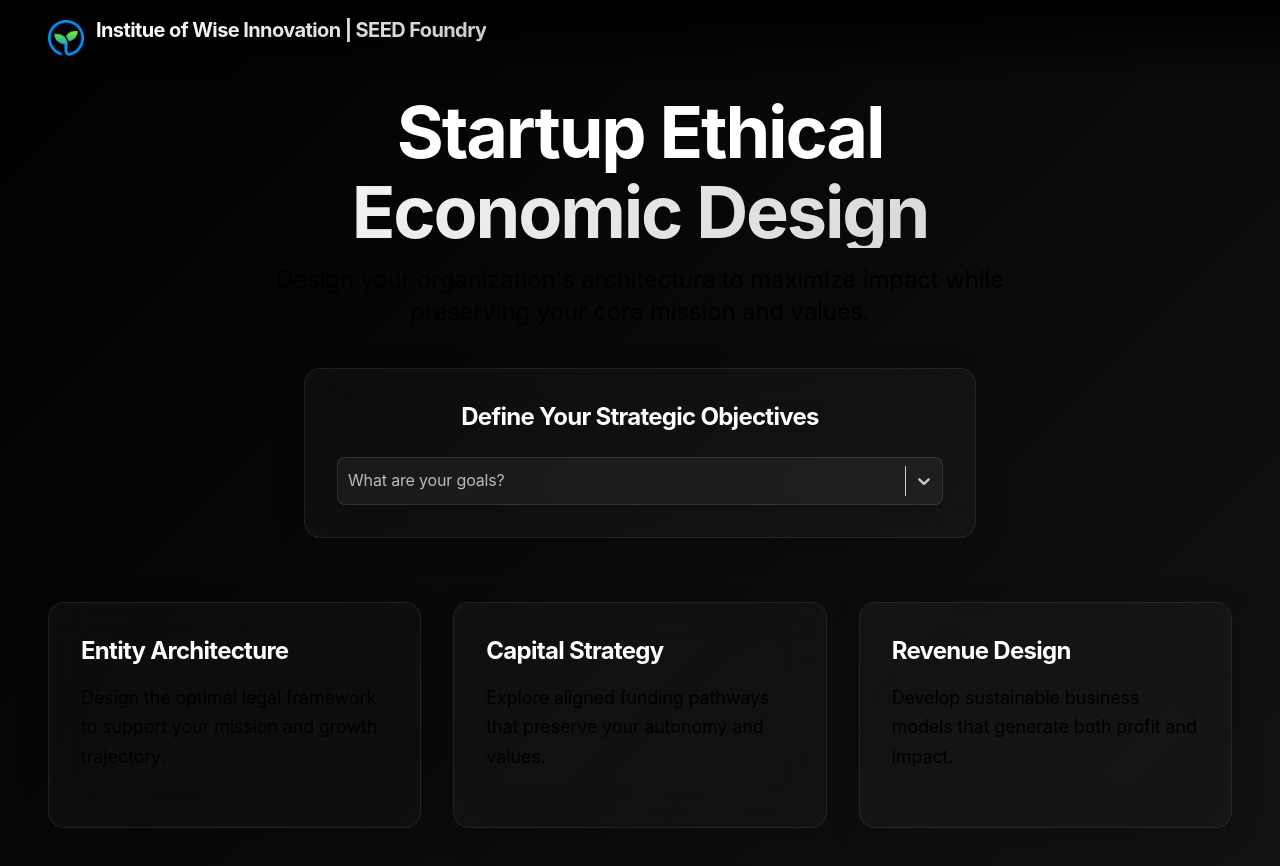
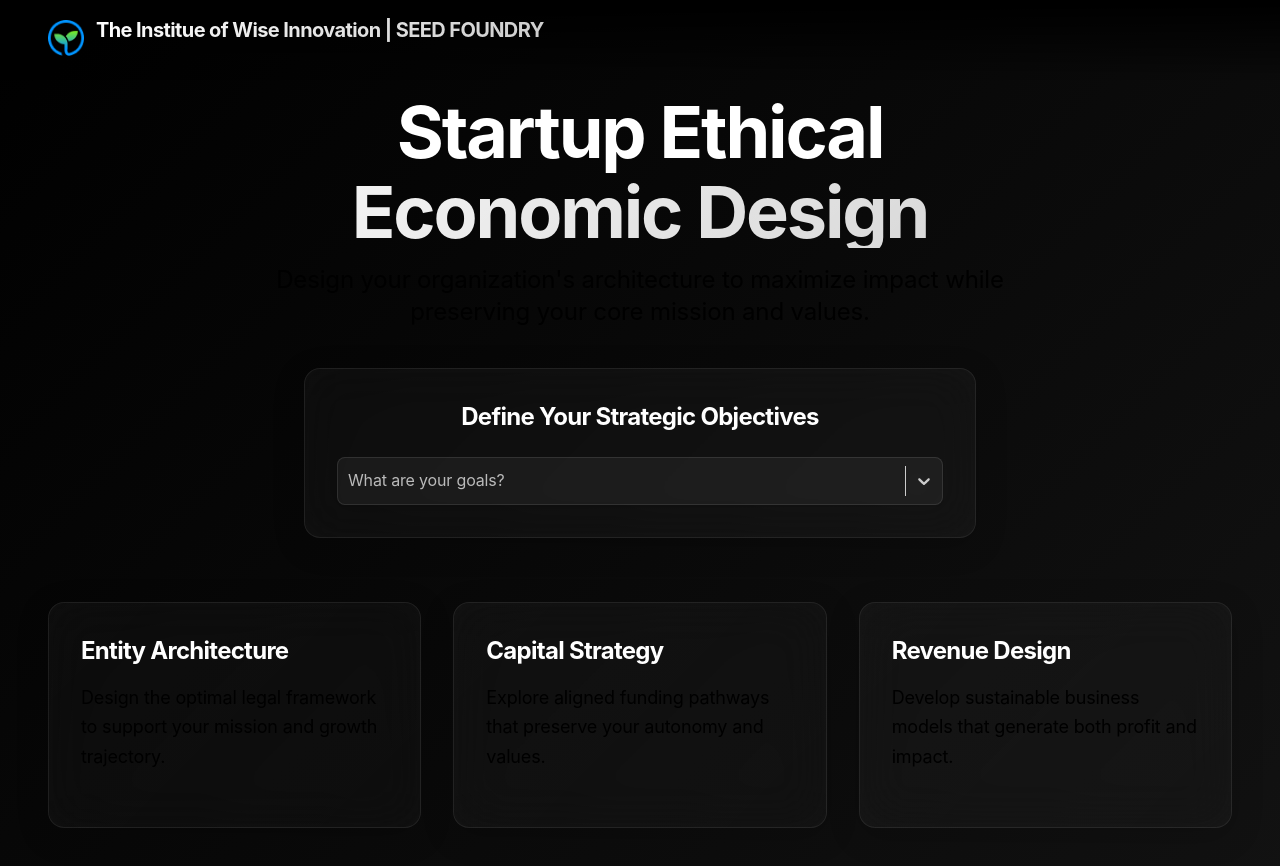
Before and after one commit to TurquoiseSound/SeedFoundry, a Next.js app: page / in a window 1280 px wide. Shown: the top 866 px of the page. Built offline with nearby package versions, Linux system fonts and the light colour scheme.

Commit message:
Updated layout.tsx

```diff
--- a/src/app/layout.tsx
+++ b/src/app/layout.tsx
@@ -32,7 +32,7 @@ export default function RootLayout({
                 height={36}
                 className='transition-transform duration-300 group-hover:scale-110'
               />
-              <h2 className='text-xl ml-3 text-gradient font-bold'>Institue of Wise Innovation | SEED Foundry</h2>
+              <h2 className='text-xl ml-3 text-gradient font-bold'>The Institue of Wise Innovation | SEED FOUNDRY</h2>
             </Link>
           </div>
         </header>
```
